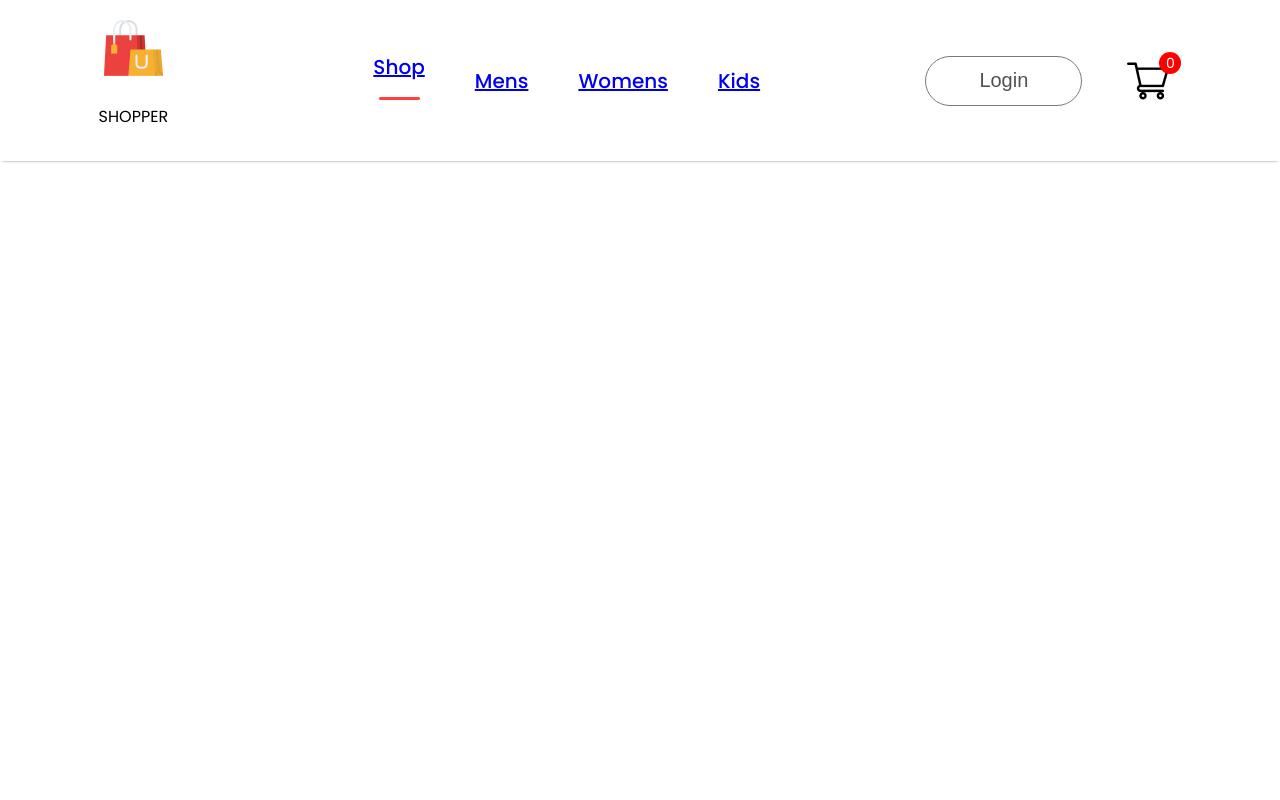
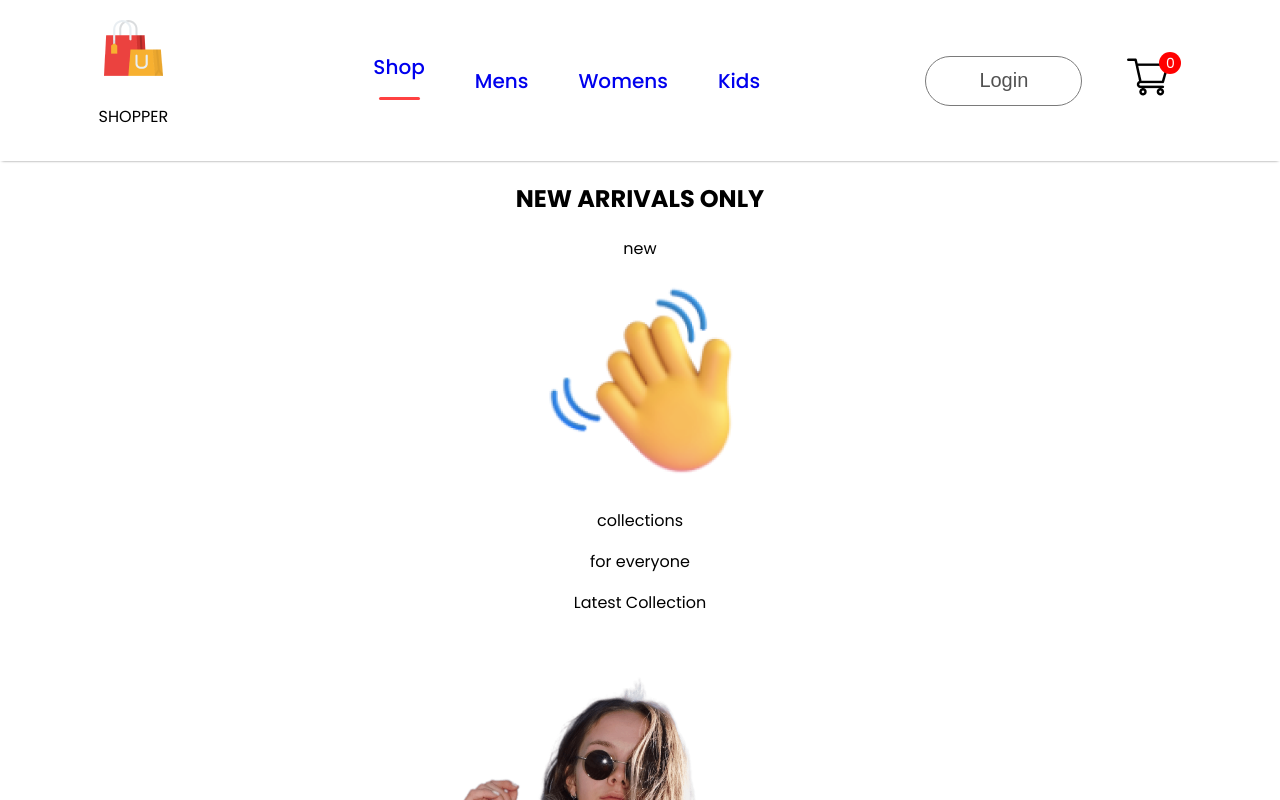
Before and after one commit to imsp18/E-commerce-website, a React (Create React App) app: page / in a window 1280 px wide. Shown: the top 800 px of the page. Built offline with nearby package versions, Linux system fonts and the light colour scheme.

Commit message:
UI changes to shop section

```diff
--- /dev/null
+++ b/src/Components/Hero/Hero.jsx
@@ -0,0 +1,14 @@
+import React from 'react'
+import './Hero.css'
+
+const Hero = () => {
+  return (
+    <div>
+        <div className="hero">
+
+        </div>
+    </div>
+  )
+}
+
+export default Hero
--- a/src/Components/Navbar/Navbar.jsx
+++ b/src/Components/Navbar/Navbar.jsx
@@ -6,7 +6,7 @@
 
 const Navbar = () => {
 
-  const[menu, setMenu] = useState("shop")
+  const [menu, setMenu] = useState("shop")
 
   return (
     <div className="navbar">
@@ -15,14 +15,14 @@
         <p>SHOPPER</p>
       </div>
       <ul className="nav-menu">
-          <li onClick={()=>(setMenu("shop"))}><Link to="/">Shop</Link>{menu === "shop" ? <hr/>: <></>}</li>
-          <li onClick={()=>(setMenu("men"))}><Link to="/mens">Mens</Link>{menu === "men" ? <hr/>: <></>}</li>
-          <li onClick={()=>(setMenu("women"))}><Link to="/womens">Womens</Link>{menu === "women" ? <hr/>: <></>}</li>
-          <li onClick={()=>(setMenu("kids"))}><Link to="/kids">Kids</Link>{menu === "kids" ? <hr/>: <></>}</li>
+        <li onClick={() => (setMenu("shop"))}><Link style={{ textDecoration: 'none'}} to="/">Shop</Link>{menu === "shop" ? <hr /> : <></>}</li>
+        <li onClick={() => (setMenu("men"))}><Link style={{ textDecoration: 'none'}} to="/mens">Mens</Link>{menu === "men" ? <hr /> : <></>}</li>
+        <li onClick={() => (setMenu("women"))}><Link style={{ textDecoration: 'none'}} to="/womens">Womens</Link>{menu === "women" ? <hr /> : <></>}</li>
+        <li onClick={() => (setMenu("kids"))}><Link style={{ textDecoration: 'none'}} to="/kids">Kids</Link>{menu === "kids" ? <hr /> : <></>}</li>
       </ul>
       <div className="nav-login-cart">
-          <button>Login</button>
-          <img src={cart_icon} alt="cart" />
+        <Link to="/login"><button>Login</button></Link>
+        <Link to="/cart"><img src={cart_icon} alt="cart" /></Link>
         <div className="nav-cart-count">0</div>
       </div>
     </div>
--- a/src/Pages/Shop.jsx
+++ b/src/Pages/Shop.jsx
@@ -1,9 +1,31 @@
 import React from 'react'
+import Hero from '../Components/Hero/Hero'
+import hand_icon from '../Components/Assets/hand_icon.png'
+import arrow_icon from '../Components/Assets/arrow.png'
+import hero_image from '../Components/Assets/hero_image.png'
 
 const Shop = () => {
   return (
     <div>
-
+      <Hero />
+      <div className="hero-left">
+        <h2>NEW ARRIVALS ONLY</h2>
+        <div>
+          <div className="hand-hand-icon">
+            <p>new</p>
+            <img src={hand_icon} alt="" />
+          </div>
+          <p>collections</p>
+          <p>for everyone</p>
+        </div>
+      </div>
+      <div className="hero-latest-btn">
+        <div>Latest Collection</div>
+        <img src={arrow_icon} alt="" />
+      </div>
+      <div className="hero-right">
+        <img src={hero_image} alt="" />
+      </div>
     </div>
   )
 }
```
Also changed, not shown: src/Components/Hero/Hero.css (added). Lines whose indentation alone changed are shown as unchanged.
